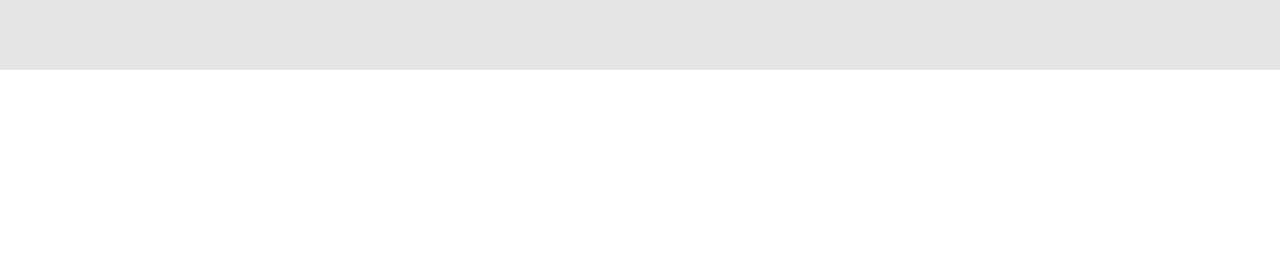
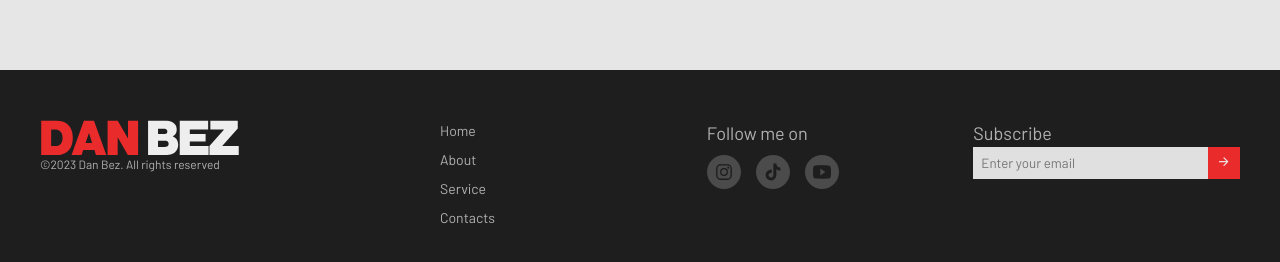
Before and after one commit to titojones/danbez, a plain HTML site: page src/index.html in a window 1280 px wide. Shown: the part 2579-2841 px from the top of the page. Before the commit the page ends 2649 px from the top, so only its background shows below. Drawn offline with nearby package versions, Linux system fonts and the light colour scheme.

Commit message:
Footer added

```diff
--- /dev/null
+++ b/src/assets/styles/footer.css
@@ -0,0 +1,110 @@
+.footer-section {
+  background-color: var(--blackmain);
+  color: var(--greymain);
+  font-size: 18px;
+
+  padding: 50px 20px;
+}
+
+.footer-container {
+  max-width: 1280px;
+  margin: 0 auto;
+}
+
+.footer-brand-logo {
+  font-size: 12px;
+}
+
+.links-footer-container {
+  display: flex;
+  flex-direction: column;
+  gap: 8px;
+  margin-top: 2rem;
+}
+
+.follow-container {
+  margin-top: 2rem;
+}
+
+.socials-icons-footer {
+  margin-top: 1rem;
+  display: flex;
+  gap: 15px;
+}
+
+.socials-logo {
+  display: flex;
+  justify-content: center;
+  align-items: center;
+  width: 34px;
+  height: 34px;
+  background-color: var(--greysecondary);
+  color: #1e1e1e;
+  border-radius: 100%;
+}
+
+.subscribe-container {
+  margin-top: 2rem;
+}
+
+.input-wrapper {
+  width: 80%;
+  position: relative;
+}
+
+.text-input {
+  background-color: #eeee;
+  padding: 12px;
+  width: 100%;
+  height: 100%;
+}
+
+.submit-btn {
+  background-color: var(--orangemain);
+  color: #eeee;
+  position: absolute;
+  right: 0;
+  height: 100%;
+  aspect-ratio: 1;
+}
+
+@media only screen and (min-width: 769px) {
+  .footer-section {
+    padding: 50px 40px;
+  }
+
+  .footer-brand-logo img {
+    width: 50%;
+  }
+
+  .links-footer-container {
+    font-size: 2rem;
+  }
+}
+
+@media screen and (min-width: 992px) {
+  .footer-container {
+    display: grid;
+    grid-template-columns: 1.5fr 1fr 1fr 1fr;
+  }
+  .subscribe-container {
+    margin-top: 0;
+  }
+  .links-footer-container {
+    margin-top: 0;
+    font-size: 14px;
+    gap: 8px;
+  }
+  .follow-container {
+    margin-top: 0;
+  }
+  .socials-icons-footer {
+    margin-top: 8px;
+  }
+  .text-input {
+    padding: 8px;
+  }
+  .input-wrapper {
+    width: 100%;
+  }
+}
--- a/src/assets/styles/root.css
+++ b/src/assets/styles/root.css
@@ -13,6 +13,7 @@
   --blackmain: #1e1e1e;
   --whitemain: #eee;
   --greymain: rgba(238, 238, 238, 0.7);
+  --greysecondary: #7b7b7b7b;
 }
 .--main-wrapper {
   position: relative;
--- a/src/index.html
+++ b/src/index.html
@@ -16,6 +16,7 @@
     <link rel="stylesheet" type="text/css" href="./assets/styles/reset.css" />
     <link rel="stylesheet" type="text/css" href="./assets/styles/root.css" />
     <link rel="stylesheet" type="text/css" href="./assets/styles/header.css" />
+    <link rel="stylesheet" type="text/css" href="./assets/styles/footer.css" />
     <script src="https://unpkg.com/ionicons@4.5.10-0/dist/ionicons.js"></script>
 
     <link
@@ -218,8 +219,57 @@
           </section>
         </div>
       </main>
-      <footer></footer>
+      <footer class="footer-section">
+        <div class="footer-container">
+          <div class="footer-brand-logo">
+            <img src="./assets/images/danbez-logo-icon.svg" alt="logo" />
+            <p>©<span id="year"></span> Dan Bez. All rights reserved</p>
+          </div>
+          <div class="links-footer-container">
+            <p>Home</p>
+            <p>About</p>
+            <p>Service</p>
+            <p>Contacts</p>
+          </div>
+          <div class="follow-container">
+            <p>Follow me on</p>
+            <div class="socials-icons-footer">
+              <div class="socials-logo">
+                <ion-icon name="logo-instagram"></ion-icon>
+              </div>
+              <div class="socials-logo">
+                <ion-icon name="logo-tiktok"></ion-icon>
+              </div>
+              <div class="socials-logo">
+                <ion-icon name="logo-youtube"></ion-icon>
+              </div>
+            </div>
+          </div>
+          <div class="subscribe-container">
+            <label>Subscribe</label>
+            <div class="input-wrapper">
+              <input
+                class="text-input"
+                type="text"
+                placeholder="Enter your email"
+              />
+
+              <button class="submit-btn">
+                <ion-icon name="arrow-forward-outline"></ion-icon>
+              </button>
+            </div>
+          </div>
+        </div>
+      </footer>
     </div>
+    <script
+      type="module"
+      src="https://unpkg.com/ionicons@7.1.0/dist/ionicons/ionicons.esm.js"
+    ></script>
+    <script
+      nomodule
+      src="https://unpkg.com/ionicons@7.1.0/dist/ionicons/ionicons.js"
+    ></script>
     <script src="./js/index.js"></script>
   </body>
 </html>
--- a/src/js/index.js
+++ b/src/js/index.js
@@ -7,6 +7,8 @@ const toggleMenu = () => {
   hamburger.classList.toggle("open");
   mobileMenu.classList.toggle("active");
 };
+
+document.getElementById("year").innerHTML = new Date().getFullYear();
 
 menuToggler.addEventListener("click", toggleMenu);
 menuLinks.forEach((link) => {
```
Also changed, not shown: src/assets/images/DAN BEZ.png (added).
